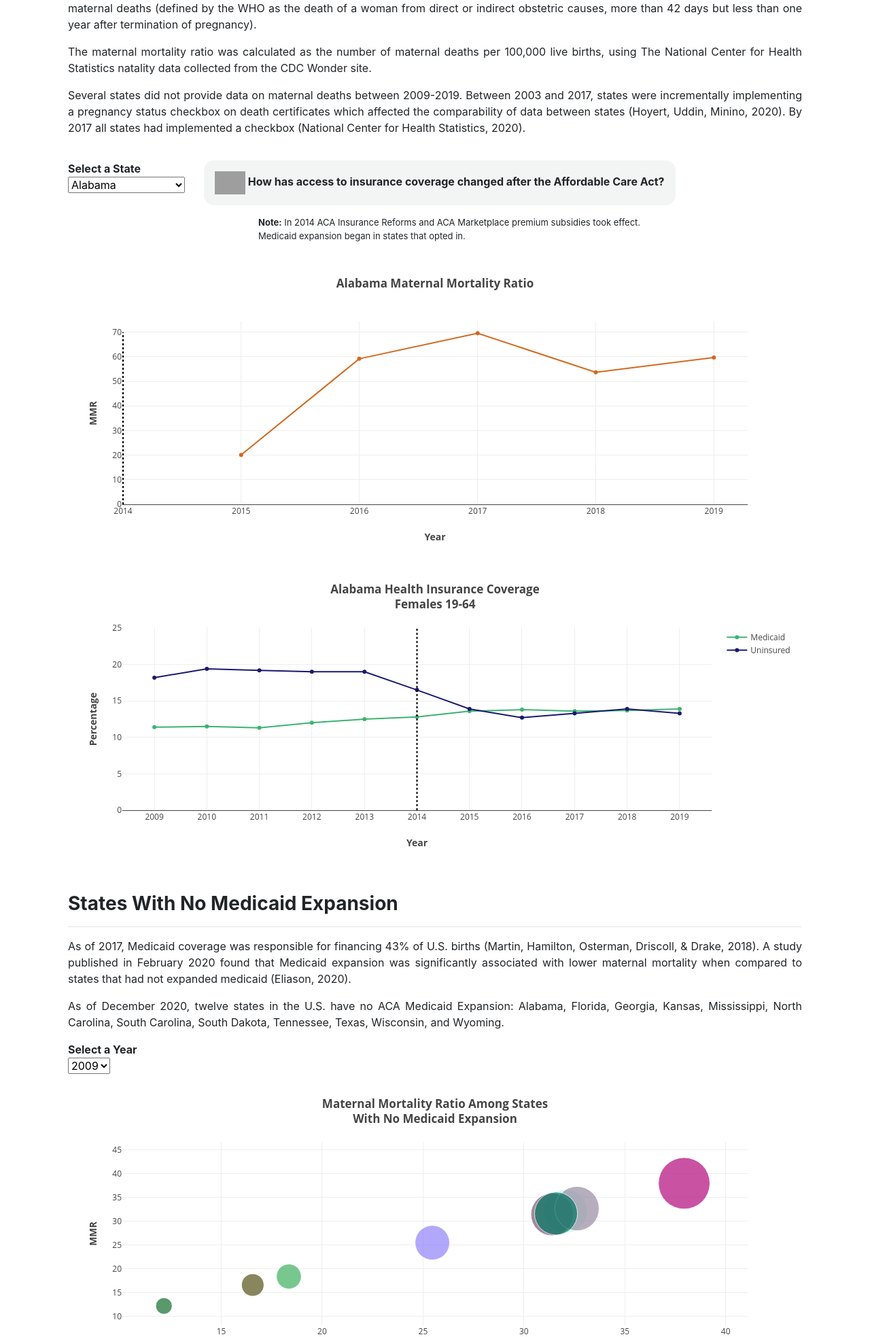
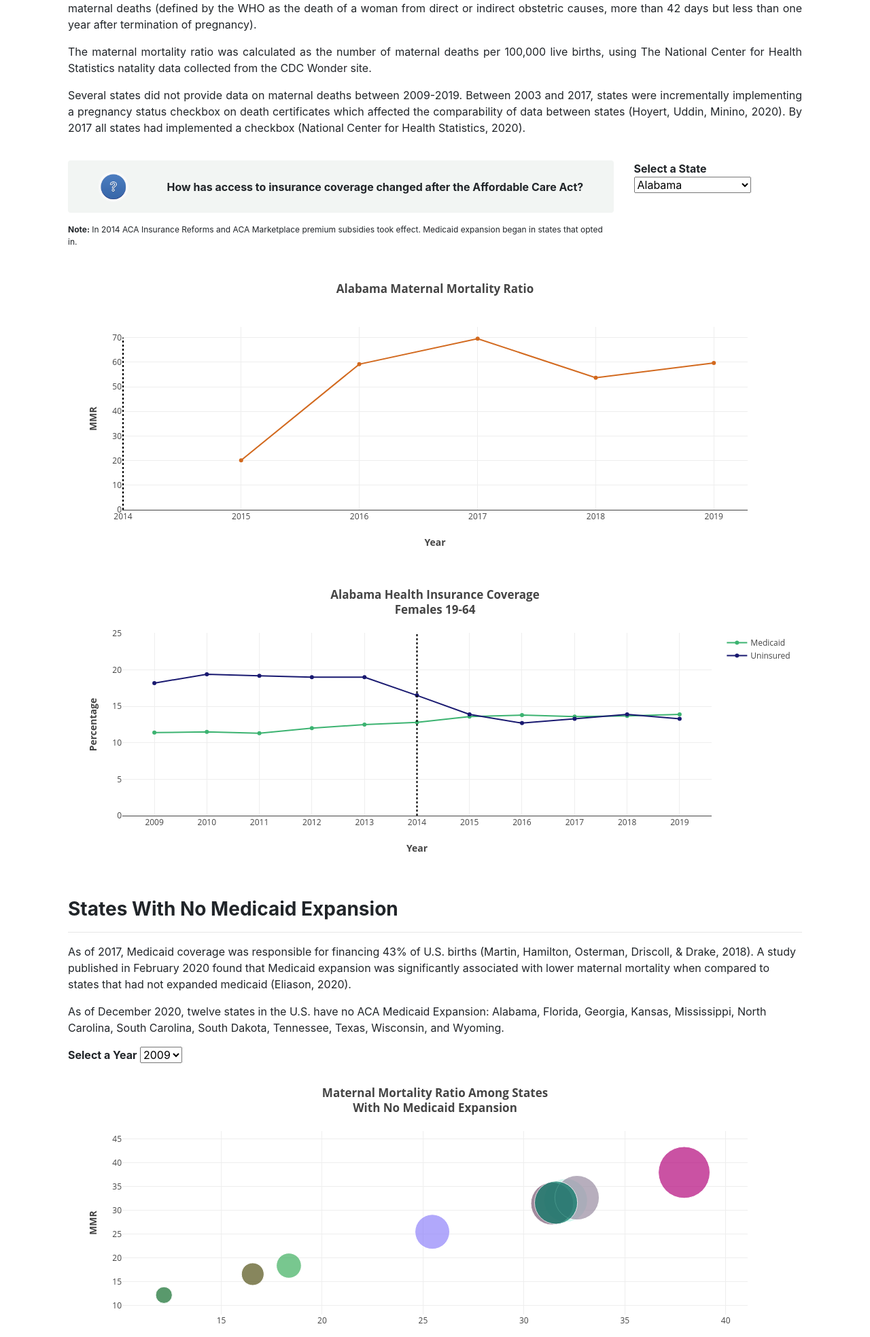
Before and after one commit to abpuccini/maternal-mortality-project, a Flask app: page /usdata in a window 1280 px wide. Shown: the part 1361-3328 px from the top of the page at 68% size. Run offline with Flask 2, Linux system fonts and the light colour scheme; data comes from the database, SQL or seed files in the repository; some libraries are stand-ins or nearby versions; some web fonts are replaced; grey boxes are pictures that could not be loaded.

Commit message:
Adjust layout

```diff
--- a/static/css/map.css
+++ b/static/css/map.css
@@ -39,6 +39,8 @@
     min-width: 55px;
     display: block;
 }
+
+/* Remove play button on mobile, animation can still be playing if window is resized */
 @media (max-width: 380px) {
     .play-pause {
         display: none;
@@ -66,12 +68,28 @@
     padding: 0;
     height: inherit;
 }
+
+@media (max-width: 991.98px) {
+    #year-selector {
+        justify-content: normal !important;
+    }
+}
+
+@media (max-width: 767.98px) {
+    #year-selector {
+        justify-content: center !important;
+    }
+}
+
 @media (max-width: 675.98px) {
     #us-mmr-map {
         height: 650px;
     }
     #aca-info {
         margin-top: 650px;
+    }
+    #year-selector {
+        justify-content: center !important;
     }
 }
 @media (max-width: 575.98px) {
@@ -81,6 +99,10 @@
     #aca-info {
         margin-top: 600px;
     }
+    #year-selector {
+        justify-content: center;
+    }
+
 }
 @media (max-width: 475.98px) {
     #us-mmr-map {
@@ -88,6 +110,9 @@
     }
     #aca-info {
         margin-top: 500px;
+    }
+    #year-selector {
+        justify-content: center;
     }
 }
 @media (max-width: 375.98px) {
@@ -97,8 +122,14 @@
     #aca-info {
         margin-top: 400px;
     }
+    #year-selector {
+        justify-content: center;
+    }
 }
 
+#year-selector {
+    justify-content: normal;
+}
 
 .slidecontainer {
     /* padding-left: 25px; */
@@ -137,3 +168,8 @@
     background: #4CAF50;
     cursor: pointer;
 }
+
+#medicaid-caption {
+    padding-top: 16px;
+    padding-bottom: 16px;
+}
--- a/static/css/style.css
+++ b/static/css/style.css
@@ -13,7 +13,7 @@
 
 /* Image Source: https://i0.wp.com/uclg-aspac.org/wp-content/uploads/2020/02/200224-1.jpg?resize=624%2C372&ssl=1 */
 #header-bg {
-    background-image: url("../images/mmr-01.png");
+    background-image: url("../img/mmr-01.png");
     background-size: contain;
     background-position: fixed;
     height: 230px;
--- a/static/js/map.js
+++ b/static/js/map.js
@@ -148,4 +148,4 @@ $(window).load(function() {
   document.getElementById("us-map-2018").style.display = "none";
   document.getElementById("us-map-2019").style.display = "none";
   // disable hidden divs for performance
- });
+ })
--- a/static/js/usranked.js
+++ b/static/js/usranked.js
@@ -416,12 +416,10 @@ function buildPlot(measure) {
 
 
   // build the plot!
-  Plotly.newPlot('rankedplot', data, layout);
+  var config = {responsive: true, displayModeBar: false };
+  Plotly.newPlot('rankedplot', data, layout, config);
 
   var config = {responsive: true, displayModeBar: false };
 
   Plotly.newPlot('rankedplot', data, layout, config);
-
-
-
 };
--- a/templates/usdata.html
+++ b/templates/usdata.html
@@ -109,69 +109,70 @@
                 </div>
 
                 <div class="row" id="overview">
-                    <div class="col-md-12 text-justify">
+                    <div class="col-12 col-sm-12 col-md-12 col-lg-12 col-xl-12 col-xxl-12">
                         <h3>Overview</h3>
                         <hr>
-                        <p>The National Center for Health Statistics mortality data on maternal deaths in the U.S. from
-                            2009-2019 was collected from the CDC Wonder site. </p>
-                        <p>Total maternal mortality included maternal deaths owing to obstetrical tetanus, maternal deaths up to
+                        <p>
+                            The National Center for Health Statistics mortality data on maternal deaths in the U.S. from
+                            2009-2019 was collected from the CDC Wonder site.
+                        </p>
+                        <p>
+                            Total maternal mortality included maternal deaths owing to obstetrical tetanus, maternal deaths up to
                             42 days after delivery, as well as late maternal deaths (defined by the WHO as the death of a woman
                             from direct or indirect obstetric causes, more than 42 days but less than one year after termination
-                            of pregnancy).</p>
-                        <p>The maternal mortality ratio was calculated as the number of maternal deaths per 100,000 live births,
+                            of pregnancy).
+                        </p>
+                        <p>
+                            The maternal mortality ratio was calculated as the number of maternal deaths per 100,000 live births,
                             using The National Center for Health Statistics natality data collected from the CDC Wonder site.
                         </p>
-                        <p>Several states did not provide data on maternal deaths between 2009-2019. Between 2003 and 2017,
+                        <p>
+                            Several states did not provide data on maternal deaths between 2009-2019. Between 2003 and 2017,
                             states were incrementally implementing a pregnancy status checkbox on death certificates which
                             affected the comparability of data between states (Hoyert, Uddin, Minino, 2020). By 2017 all states
-                            had implemented a checkbox (National Center for Health Statistics, 2020).</p>
-
+                            had implemented a checkbox (National Center for Health Statistics, 2020).
+                        </p>
                     </div>
                 </div>
 
-                <!--div for selection box, insurance charts-->
+                <div class="row d-flex justify-content-center">
+
+                    <div class="col-12 col-sm-12 col-md-9 col-lg-9 col-xl-9 col-xxl-9">
+                            <div class="question inline-block p-3 rounded d-flex align-items-center justify-content-around">
+                                <div class="d-flex align-items-center justify-content-center"><img alt="question-badge" class="question-badge"
+                                    src="static/img/question-badge.png"></div>
+                                <div class="d-flex align-items-center justify-content-center text-center">How has access to insurance coverage changed after the Affordable Care Act?</div>
+                            </div>
+
                         <div class="row">
-                    <div class="col-md-2">
+                            <span id="medicaid-caption" class="caption col-12 col-sm-12 col-md-12 col-lg-12 col-xl-12 col-xxl-12">
+                                <b>Note:</b> In 2014 ACA Insurance Reforms and ACA Marketplace premium subsidies
+                                took effect. Medicaid expansion began in states that opted in.
+                            </span>
+                        </div>
+
+                    </div>
+                    <div class="col-12 col-sm-12 col-md-3 col-lg-3 col-xl-3 col-xxl-3 d-flex justify-content-center">
                         <div class="well">
                             <h7 class="selection">Select a State</h7>
                             <select id="selDataset" onchange="optionChanged(this.value)"></select>
                         </div>
                     </div>
-                    <div class="col-md-auto">
-                        <div class="col-12">
-                            <div class="question" data-role="trigger">
-                                <p class="inline-block p-3 rounded">
-                                    <img alt="question badge" class="question-badge"
-                                        src="https://bs-assets.toptal.io/blackfish-assets/public/shared/images/icons/question_badge_bc30c7.png">
-                                    How has access to insurance coverage changed after the Affordable Care Act?
-                                </p>
-                            </div>
-                        </div>
-                        <div class="col-12">
-                            <p class="fs-6"><b>Note:</b> In 2014 ACA Insurance Reforms and ACA Marketplace premium subsidies
-                                took
-                                effect.
-                                <br> Medicaid expansion began in states that opted in.
-                            </p>
-                        </div>
-                    </div>
                 </div>
 
                 <div class="row">
-                    <div class="col-md-12">
+                    <div class="col-12 col-sm-12 col-md-12 col-lg-12 col-xl-12 col-xxl-12">
                         <!--mmr plot-->
                         <div id="plot"></div>
                     </div>
-                    <div class="col-md-12">
+                    <div class="col-12 col-sm-12 col-md-12 col-lg-12 col-xl-12 col-xxl-12">
                         <!--insurance plot-->
                         <div id="insChart"></div>
                     </div>
                 </div>
 
-                <!-- row and column for bubble chart -->
-
                 <div class="row">
-                    <div class="col-md-12 text-justify">
+                    <div class="col-12 col-sm-12 col-md-12 col-lg-12 col-xl-12 col-xxl-12">
                         <h3>States With No Medicaid Expansion</h3>
                         <hr>
                         <p>As of 2017, Medicaid coverage was responsible for financing 43% of U.S. births (Martin, Hamilton,
@@ -182,30 +183,24 @@
                             Georgia, Kansas, Mississippi, North Carolina, South Carolina, South Dakota, Tennessee, Texas,
                             Wisconsin, and Wyoming.</p>
                     </div>
+                </div>
 
-                    <div class="col-md-12">
+                <div class="row">
                     <!-- year selector dropdown -->
-                        <div class="row">
-                            <div class="col-md-2">
+                    <div id="year-selector" class="col-12 col-sm-12 col-md-12 col-lg-3 col-xl-3 col-xxl-3 d-flex">
                         <div class="well">
                             <h7 class="selection2">Select a Year</h7>
                             <select id="selYear" onchange="yearChanged(this.value)"></select>
                         </div>
                     </div>
-                        </div>
                     <!-- bubble chart -->
-                        <div class="row">
-                            <div class="col-md-12">
+                    <div class="col-12 col-sm-12 col-md-12 col-lg-12 col-xl-12 col-xxl-12">
                         <div id="state1"></div>
                     </div>
                 </div>
-                    </div>
-
-                </div>
 
                 <div class="row">
-                    <!--left side-->
-                    <div class="col-md-12 text-justify">
+                    <div class="col-12 col-sm-12 col-md-12 col-lg-12 col-xl-12 col-xxl-12">
                         <h3>Summary</h3>
                         <hr>
                         <p>The U.S. has the worst maternal mortality ratio among high-income nations (Eliason, 2020). Within the
@@ -216,7 +211,7 @@
                 </div>
 
                 <div class="row">
-                    <div class="col-md-12 text-justify">
+                    <div class="col-12 col-sm-12 col-md-12 col-lg-12 col-xl-12 col-xxl-12">
                         <h3>Reference</h3>
                         <hr>
                         <div id="reference">
@@ -249,9 +244,6 @@
                 </div>
             </div>
         </div>
-
-
-
 
         <!--Footer-->
         <footer>
```
Also changed, not shown: templates/usrankeddata.html (+13 -20 lines), static/img/mmr-01.png (renamed from static/images/mmr-01.png), static/img/question-badge.png (added), static/img/question-badge.webp (added). Lines whose indentation alone changed are shown as unchanged.
